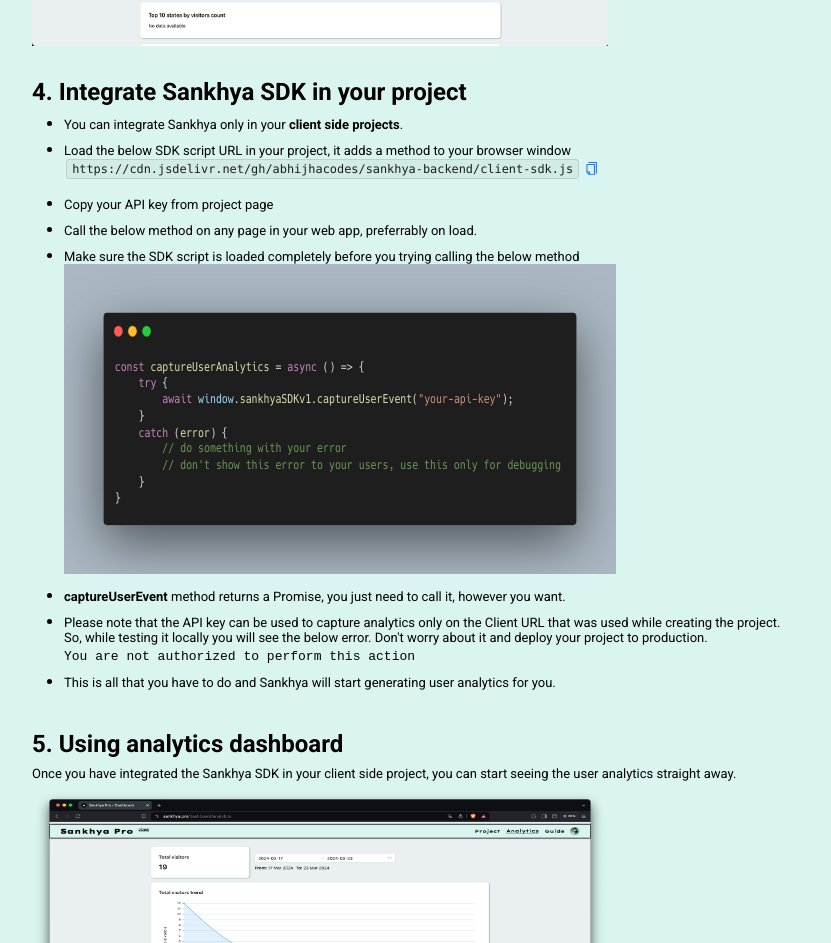
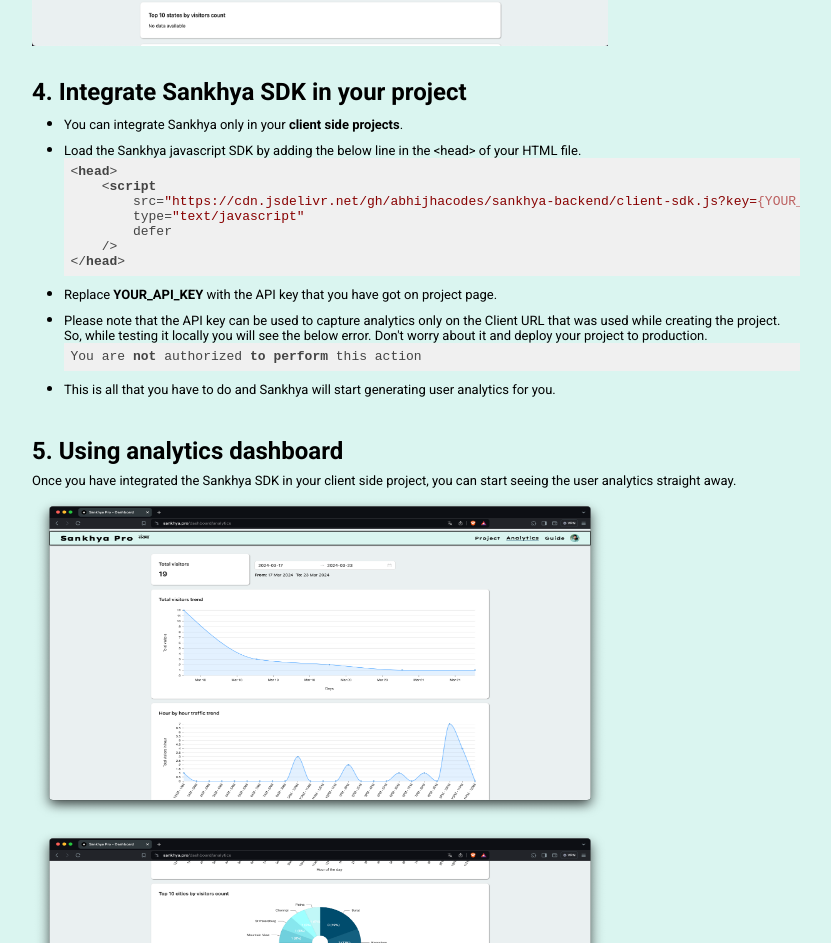
Before and after one commit to abhijhacodes/sankhya-frontend, a Next.js app: page /guide in a window 1280 px wide. Shown: the part 2948-3891 px from the top of the page, without its empty margins (224-1055 px from the left). Built offline with nearby package versions, Linux system fonts and the light colour scheme; a web font is replaced by a local one.

Commit message:
Updated sankhya integration guide

```diff
--- a/package.json
+++ b/package.json
@@ -19,12 +19,14 @@
         "next-auth": "^4.24.6",
         "react": "^18",
         "react-dom": "^18",
-        "react-svg-worldmap": "^2.0.0-alpha.16"
+        "react-svg-worldmap": "^2.0.0-alpha.16",
+        "react-syntax-highlighter": "^15.5.0"
     },
     "devDependencies": {
         "@types/node": "^20",
         "@types/react": "^18",
         "@types/react-dom": "^18",
+        "@types/react-syntax-highlighter": "^15.5.13",
         "prettier": "3.1.1",
         "typescript": "^5"
     }
--- a/src/app/guide/page.tsx
+++ b/src/app/guide/page.tsx
@@ -1,12 +1,12 @@
 import Image from "next/image";
 import { Collapse, CollapseProps, Flex } from "antd";
 
+import styles from "./guide.module.css";
 import homeStyles from "@/components/HeroSection/hero.module.css";
 import HeroHeader from "@/components/Navbar/Header";
-import styles from "./guide.module.css";
-import CopyToClipboard from "@/components/CopyToClipboard";
 import ScrollToTop from "@/components/ScrollToTop";
 import Footer from "@/components/Footer";
+import CodeBlock from "@/components/CodeBlock";
 
 const faqItems: CollapseProps["items"] = [
     {
@@ -170,33 +170,22 @@
                         </li>
                         <li>
                             <p>
-                                Load the below SDK script URL in your project, it adds a method to your browser window
+                                Load the Sankhya javascript SDK by adding the below line in the {"<head>"} of your HTML
+                                file.
                             </p>
-                            <CopyToClipboard text="https://cdn.jsdelivr.net/gh/abhijhacodes/sankhya-backend/client-sdk.js" />
-                        </li>
-                        <li>
-                            <p>Copy your API key from project page</p>
-                        </li>
-                        <li>
-                            <p>Call the below method on any page in your web app, preferrably on load.</p>
-                        </li>
-                        <li>
-                            {" "}
-                            <p>
-                                Make sure the SDK script is loaded completely before you trying calling the below method
-                            </p>
-                            <Image
-                                src="/assets/guide/codeblock.svg"
-                                alt="See guide"
-                                height={360}
-                                width={640}
-                                className={styles.guide__img}
-                            />
+                            <CodeBlock language="html">
+                                {`<head>
+    <script
+        src="https://cdn.jsdelivr.net/gh/abhijhacodes/sankhya-backend/client-sdk.js?key={YOUR_API_KEY}"
+        type="text/javascript"
+        defer
+    />
+</head>`}
+                            </CodeBlock>
                         </li>
                         <li>
                             <p>
-                                <b>captureUserEvent</b> method returns a Promise, you just need to call it, however you
-                                want.
+                                Replace <b>YOUR_API_KEY</b> with the API key that you have got on project page.
                             </p>
                         </li>
                         <li>
@@ -205,7 +194,7 @@
                                 that was used while creating the project. So, while testing it locally you will see the
                                 below error. Don't worry about it and deploy your project to production.
                             </p>
-                            <code>You are not authorized to perform this action</code>
+                            <CodeBlock language="">You are not authorized to perform this action</CodeBlock>
                         </li>
                         <li>
                             <p>
--- /dev/null
+++ b/src/components/CodeBlock/index.tsx
@@ -0,0 +1,9 @@
+"use client";
+
+import SyntaxHighlighter from "react-syntax-highlighter";
+
+const CodeBlock = ({ children, language }: { children: string; language: string }) => {
+    return <SyntaxHighlighter language={language}>{children}</SyntaxHighlighter>;
+};
+
+export default CodeBlock;
```
Also changed, not shown: 1 other file (tests, documents, lock files or other folders).
